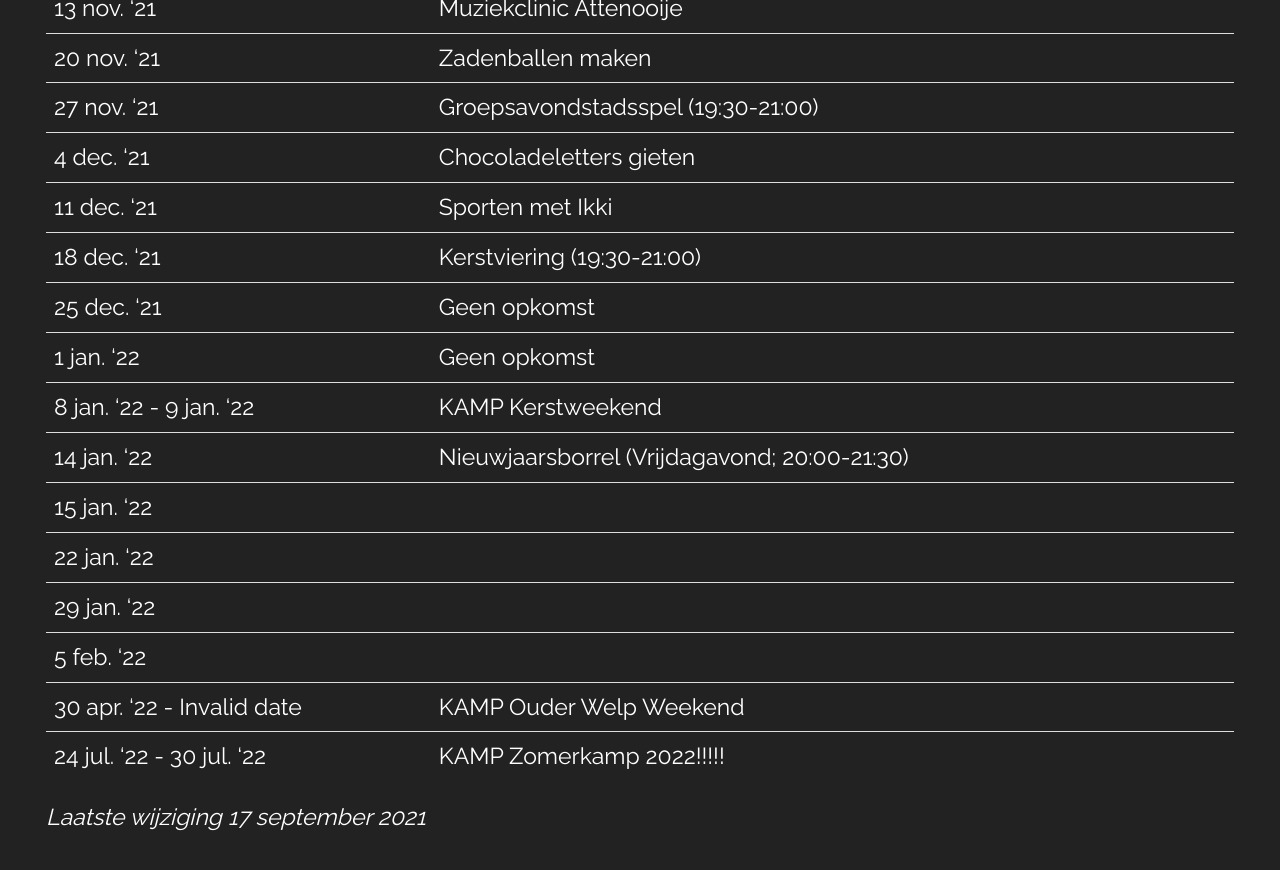
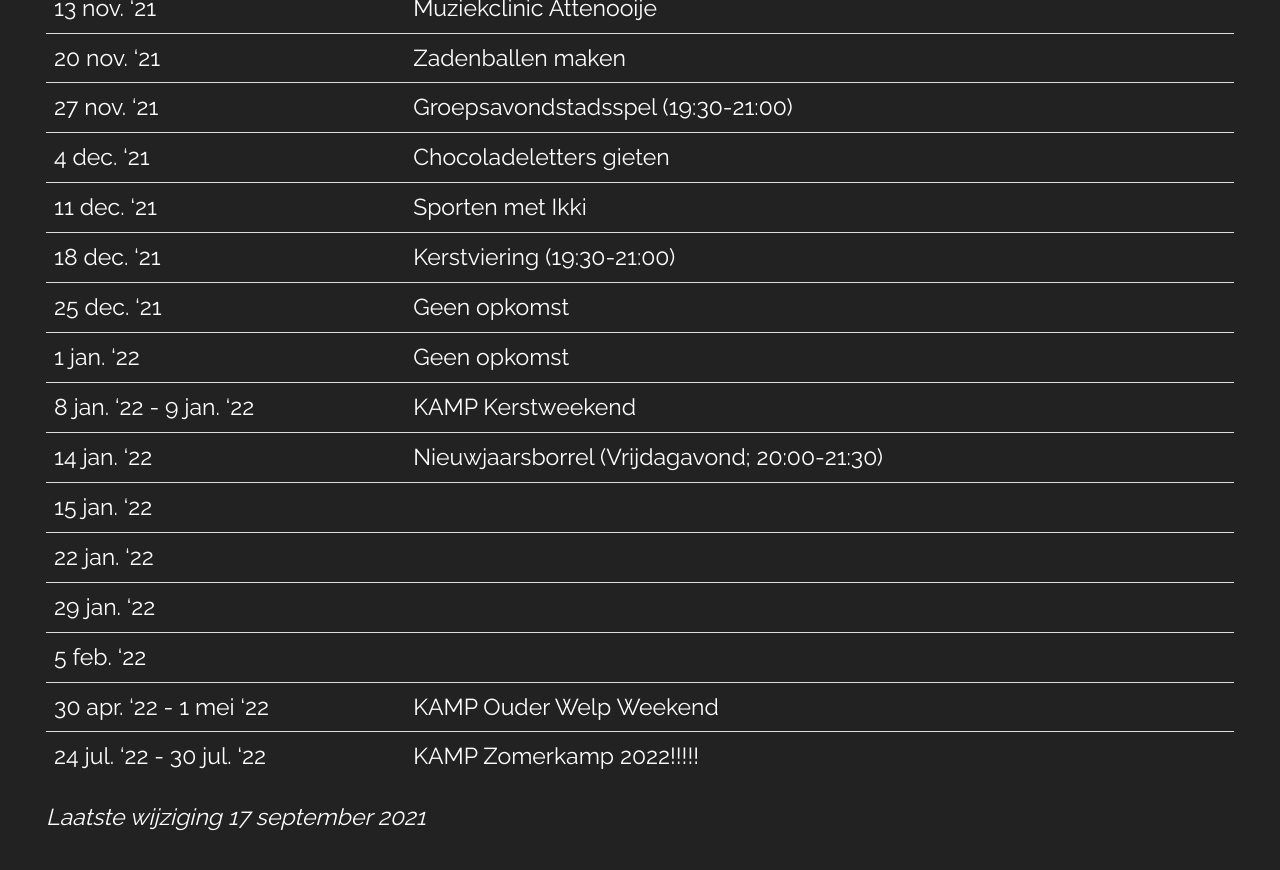
Before and after one commit to nognooitmeegemaakt/website, a Jekyll site: the page built from _agenda/welpen.md, in a window 1280 px wide and 900 px high, scrolled down 892 px. Shown: the top 870 px of the window. Built offline with Jekyll 4.4.1, drawn with Linux system fonts in a browser that asks for light colours; some web fonts are replaced.

Commit message:
Update welpen.md Agenda through CMS
By Fabrizio Zanin (141.101.105.149)

```diff
--- a/_agenda/welpen.md
+++ b/_agenda/welpen.md
@@ -34,7 +34,7 @@ Aangepast op 17 september.
 | 22 jan. '22 |  |
 | 29 jan. '22 |  |
 | 5 feb. '22 |  |
-| 30 apr. '22 - Invalid date | KAMP Ouder Welp Weekend |
+| 30 apr. '22 - 1 mei '22 | KAMP Ouder Welp Weekend |
 | 24 jul. '22 - 30 jul. '22 | KAMP Zomerkamp 2022!!!!! |
 {: .table :}
 
```
